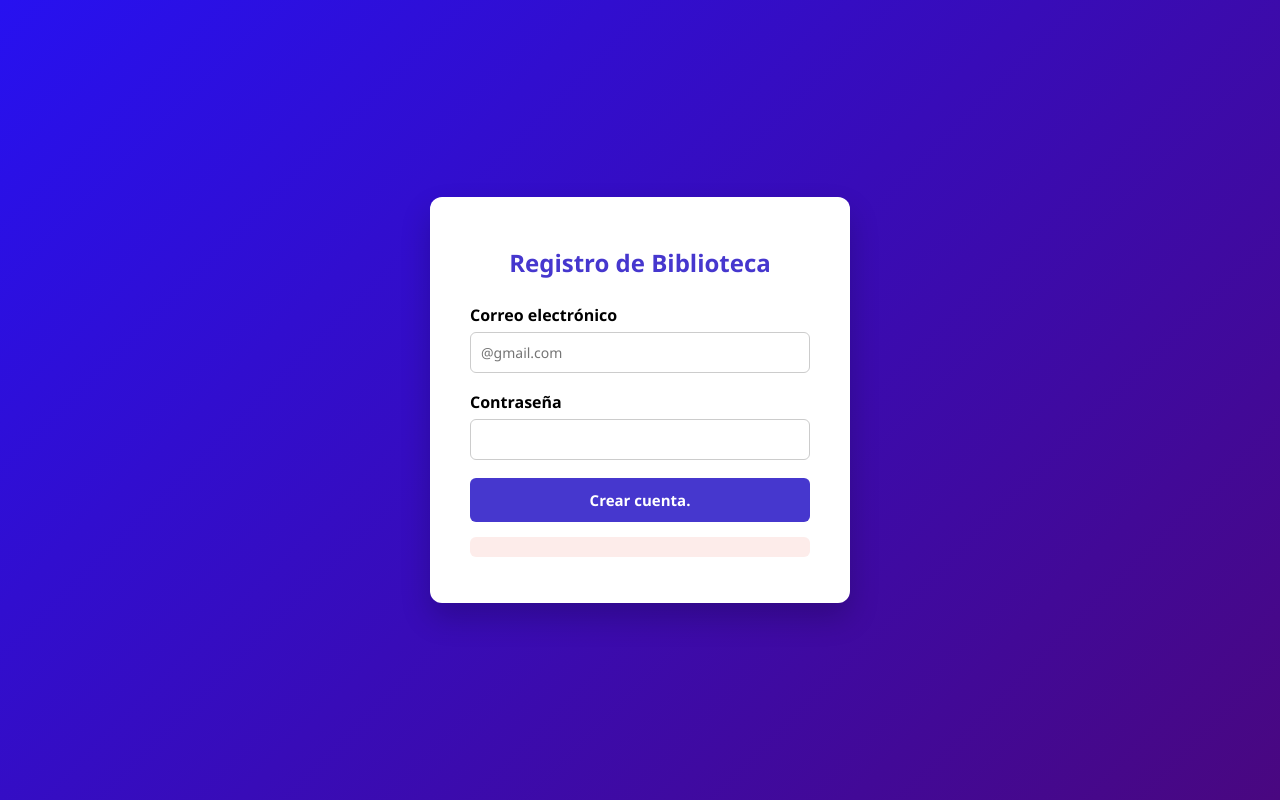
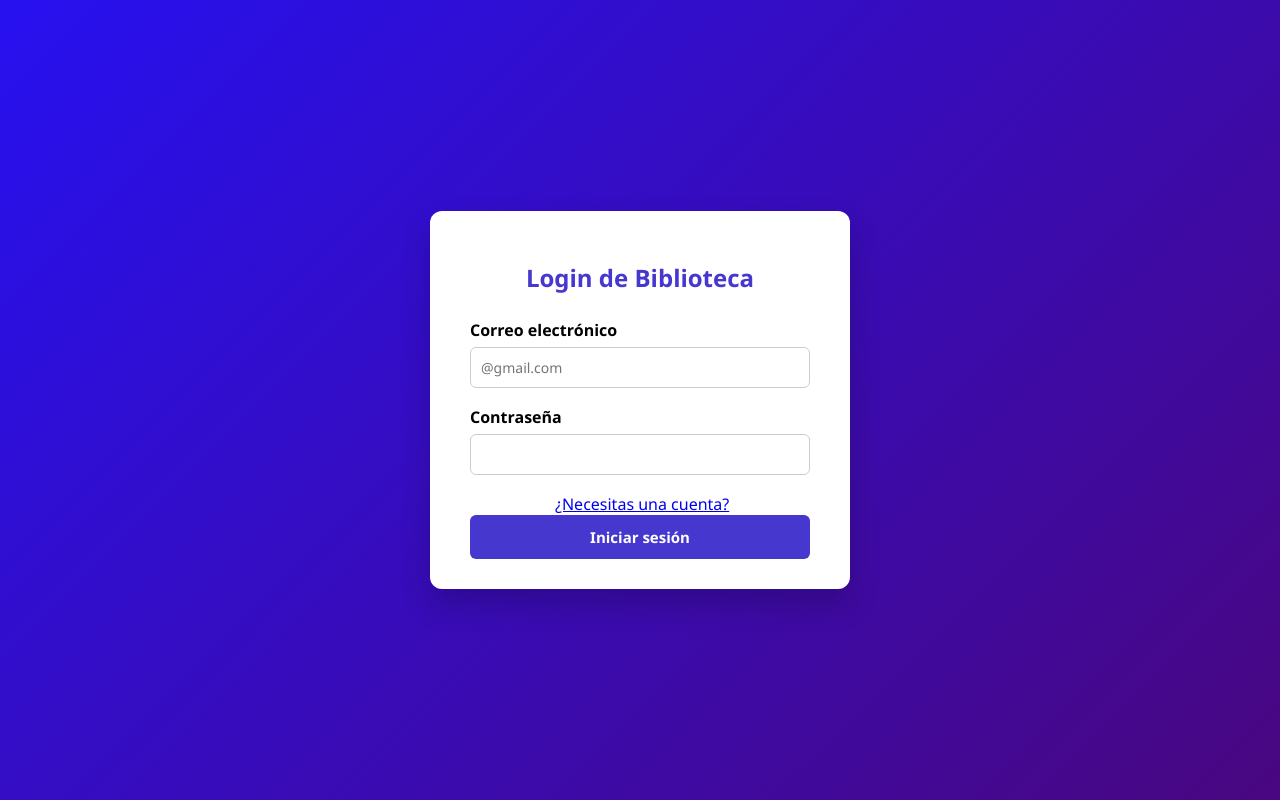
Before and after one commit to MonsterXD141/libreria_beta, a Django app: template Bibloteca_web/templates/login.html in a window 1280 px wide. Run offline with Django 5.2, Linux system fonts and the light colour scheme; the template is opened without the code that fills it, so the values that code supplies are empty.

Commit message:
Update login.html

```diff
--- a/Bibloteca_web/templates/login.html
+++ b/Bibloteca_web/templates/login.html
@@ -2,39 +2,67 @@
 <html lang="es">
 <head>
     <meta charset="UTF-8">
+
+    <!--
+    IMPORTANTE:
+    Esto permite que el diseño se adapte a móviles
+    (Esta vista SÍ es responsive)
+    -->
     <meta name="viewport" content="width=device-width, initial-scale=1.0">
-    <title>BIBLIOTECA</title>
+
+    <!-- Título de la pestaña -->
+    <title>BIBLIOTECA LOGIN</title>
 
     <style>
+
+        /*
+        Reset global
+        ✔ Buena práctica para controlar tamaños
+        */
         * {
             box-sizing: border-box;
             font-family: 'Segoe UI', Tahoma, Geneva, Verdana, sans-serif;
         }
 
+        /*
+        Layout principal
+        ✔ Centrado perfecto del formulario
+        ✔ Altura completa de pantalla
+        */
         body {
             background: linear-gradient(135deg, #2711f0, #490780);
             min-height: 100vh;
+
             display: flex;
             justify-content: center;
             align-items: center;
+
             margin: 0;
         }
 
+        /*
+        Contenedor del formulario
+        ✔ Limita ancho (responsive)
+        ✔ Sombra moderna
+        */
         .form-container {
             background: #ffffff;
             padding: 30px 40px;
             width: 100%;
             max-width: 420px;
+
             border-radius: 12px;
             box-shadow: 0 15px 30px rgba(0,0,0,0.2);
         }
 
+        /* Título */
         .form-container h2 {
             text-align: center;
             margin-bottom: 25px;
             color: #4637ce;
         }
 
+        /* Labels */
         label {
             display: block;
             margin-bottom: 6px;
@@ -42,41 +70,63 @@
             color: #000000;
         }
 
+        /* Inputs */
         input {
-            width: 100%;
+            width: 100%; /* Ocupa todo el contenedor */
             padding: 10px;
             margin-bottom: 18px;
+
             border-radius: 6px;
             border: 1px solid #ccc;
             font-size: 14px;
         }
 
+        /*
+        Feedback UX
+        ✔ Mejora experiencia del usuario
+        */
         input:focus {
             outline: none;
             border-color: #4637ce;
         }
 
+        a{
+            margin-left: 25%;
+            margin-bottom: 20px;
+        }
+
+
+        /* Botón principal */
         button {
             width: 100%;
             padding: 12px;
+
             background-color: #4637ce;
             color: #fff;
+
             border: none;
             border-radius: 6px;
+
             font-size: 15px;
             font-weight: bold;
             cursor: pointer;
+
             transition: background 0.3s ease;
         }
 
+        /* Hover */
         button:hover {
             background-color: #3a2c9e;
         }
 
+        /*
+        Mensajes de estado (MUY buena práctica)
+        */
         .success {
             margin-top: 15px;
             padding: 10px;
             border-radius: 6px;
+
             background-color: #e6f9ec;
             color: #17ff02;
             text-align: center;
@@ -87,35 +137,67 @@
             margin-top: 15px;
             padding: 10px;
             border-radius: 6px;
+
             background-color: #fdecea;
             color: #ff0019;
             text-align: center;
             font-weight: 600;
         }
+
     </style>
 </head>
 
 <body>
 
     <div class="form-container">
-        <h2>Registro de Biblioteca</h2>
+        <h2>Login de Biblioteca</h2>
 
+        <!--
+        FORMULARIO DJANGO
+        method="POST" → correcto para login
+        -->
         <form method="POST">
 
+            <!--
+            CRÍTICO EN DJANGO:
+            Protección CSRF
+            ✔ Nunca eliminar
+            -->
+            {% csrf_token %}
+
             <label>Correo electrónico</label>
+
+            <!--
+            type="email"
+            ✔ Validación automática del navegador
+            -->
             <input type="email" name="email" placeholder="@gmail.com" required>
 
             <label>Contraseña</label>
+
+            <!-- Campo contraseña -->
             <input type="password" name="password" required>
 
-            <button type="submit">Crear cuenta.</button>
+            <!-- link para ir a regisrtro -->
+            <a href="/registro/">¿Necesitas una cuenta?</a>
+
+            <!-- Submit -->
+            <button type="submit">Iniciar sesión</button>
         </form>
 
-            <p class="{% if 'Registro exitosamente' in mensaje %}success{% else %}error{% endif %}">
+        <!--
+        MENSAJE DINÁMICO DJANGO
+        ✔ Clase cambia según resultado
+        ✔ Se muestra el mensaje
+        -->
+        {% if messages %}
+            {% for message in messages %}
+            <p class="{% if 'Login exitosamente' in mensaje %}success{% else %}error{% endif %}">
+                {{message}}
             </p>
+            {% endfor %}
+        {% endif %}
     </div>
 
 </body>
 </html>
-
-<!-- todabia no esta, dejeme intento algo -->
```
